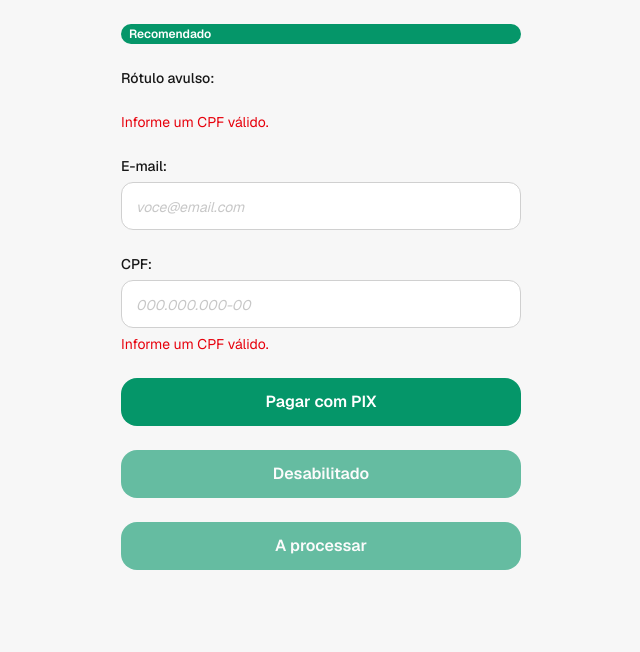
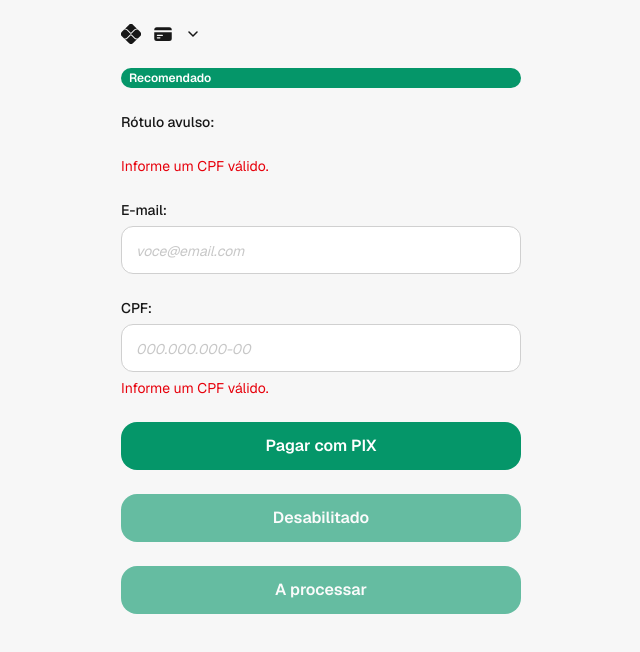
Before and after one commit to rcrdk/cakto-pay-checkout, a Next.js app: page / in a window 1280 px wide. Shown: the top 652 px of the page, without its empty margins (319-959 px from the left). Built offline with nearby package versions, Linux system fonts and the light colour scheme.

Commit message:
feat: add new icons (ChevronDown, CreditCard, Pix) and integrate them into the Home page

```diff
--- a/src/app/page.tsx
+++ b/src/app/page.tsx
@@ -2,6 +2,9 @@
 
 import { useState } from 'react'
 
+import { ChevronDownIcon } from '@/shared/components/icons/chevron-down-icon'
+import { CreditCardIcon } from '@/shared/components/icons/credit-card-icon'
+import { PixIcon } from '@/shared/components/icons/pix-icon'
 import { Badge } from '@/shared/components/ui/badge'
 import { Button } from '@/shared/components/ui/button'
 import { FieldError } from '@/shared/components/ui/field-error'
@@ -14,6 +17,11 @@ export default function Home() {
 
 	return (
 		<main className="mx-auto flex w-full max-w-md flex-1 flex-col gap-6 p-6">
+			<div className="flex items-center gap-3">
+				<PixIcon aria-hidden />
+				<CreditCardIcon aria-hidden />
+				<ChevronDownIcon aria-hidden />
+			</div>
 			<Badge>Recomendado</Badge>
 			<FieldLabel as="span">Rótulo avulso</FieldLabel>
 			<FieldError id="preview-error" message="Informe um CPF válido." />
--- /dev/null
+++ b/src/shared/components/icons/chevron-down-icon.tsx
@@ -0,0 +1,11 @@
+import type { SVGProps } from 'react'
+
+import { cn } from '@/shared/utils/tailwind-cn'
+
+export function ChevronDownIcon({ className, ...props }: SVGProps<SVGSVGElement>) {
+	return (
+		<svg viewBox="0 0 16 16" fill="none" className={cn('size-4 shrink-0', className)} {...props}>
+			<path d="M4 6l4 4 4-4" stroke="currentColor" strokeWidth="1.5" strokeLinecap="round" strokeLinejoin="round" />
+		</svg>
+	)
+}
--- /dev/null
+++ b/src/shared/components/icons/credit-card-icon.tsx
@@ -0,0 +1,17 @@
+import type { SVGProps } from 'react'
+
+import { cn } from '@/shared/utils/tailwind-cn'
+
+export function CreditCardIcon({ className, ...props }: SVGProps<SVGSVGElement>) {
+	return (
+		<svg viewBox="0 0 24 24" className={cn('size-5 shrink-0', className)} {...props}>
+			<path fill="currentColor" d="M4.5 3.75a3 3 0 0 0-3 3v.75h21v-.75a3 3 0 0 0-3-3h-15Z" />
+			<path
+				fill="currentColor"
+				fillRule="evenodd"
+				clipRule="evenodd"
+				d="M22.5 9.75h-21v7.5a3 3 0 0 0 3 3h15a3 3 0 0 0 3-3v-7.5Zm-18 3.75a.75.75 0 0 1 .75-.75h6a.75.75 0 0 1 0 1.5h-6a.75.75 0 0 1-.75-.75Zm.75 2.25a.75.75 0 0 0 0 1.5h3a.75.75 0 0 0 0-1.5h-3Z"
+			/>
+		</svg>
+	)
+}
--- /dev/null
+++ b/src/shared/components/icons/pix-icon.tsx
@@ -0,0 +1,14 @@
+import type { SVGProps } from 'react'
+
+import { cn } from '@/shared/utils/tailwind-cn'
+
+export function PixIcon({ className, ...props }: SVGProps<SVGSVGElement>) {
+	return (
+		<svg viewBox="0 0 24 24" className={cn('size-5 shrink-0', className)} {...props}>
+			<path
+				fill="currentColor"
+				d="M5.283 18.36a3.505 3.505 0 0 0 2.493-1.032l3.6-3.6a.684.684 0 0 1 .946 0l3.613 3.613a3.504 3.504 0 0 0 2.493 1.032h.71l-4.56 4.56a3.647 3.647 0 0 1-5.156 0L4.85 18.36ZM18.428 5.627a3.505 3.505 0 0 0-2.493 1.032l-3.613 3.614a.67.67 0 0 1-.946 0l-3.6-3.6A3.505 3.505 0 0 0 5.283 5.64h-.434l4.573-4.572a3.646 3.646 0 0 1 5.156 0l4.559 4.559ZM1.068 9.422 3.79 6.699h1.492a2.483 2.483 0 0 1 1.744.722l3.6 3.6a1.73 1.73 0 0 0 2.443 0l3.614-3.613a2.482 2.482 0 0 1 1.744-.723h1.767l2.737 2.737a3.646 3.646 0 0 1 0 5.156l-2.736 2.736h-1.768a2.482 2.482 0 0 1-1.744-.722l-3.613-3.613a1.77 1.77 0 0 0-2.444 0l-3.6 3.6a2.483 2.483 0 0 1-1.744.722H3.791l-2.723-2.723a3.646 3.646 0 0 1 0-5.156"
+			/>
+		</svg>
+	)
+}
```
